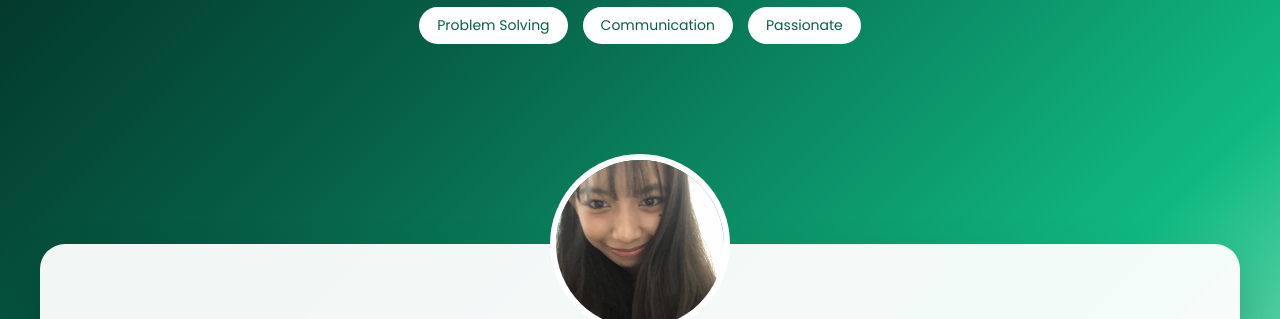
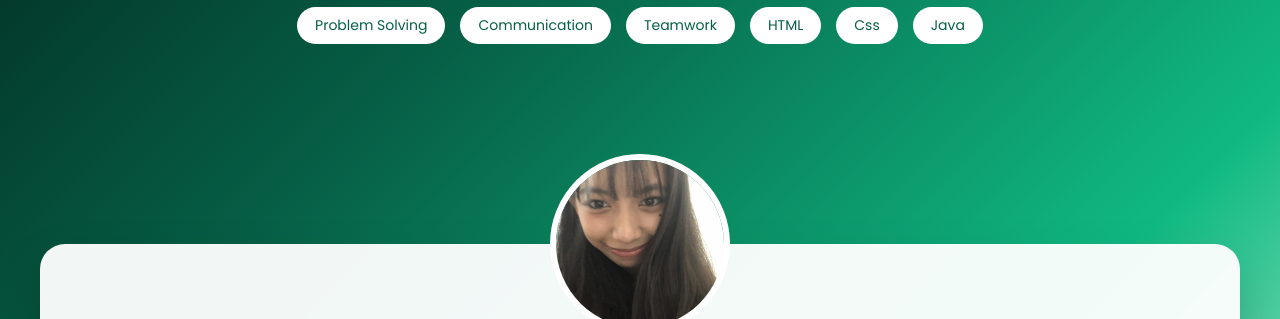
Before and after one commit to iraeraaa/portfolio, a plain HTML site: page index.html in a window 1280 px wide. Shown: the part 180-499 px from the top of the page. Drawn offline with Linux system fonts and the light colour scheme.

Commit message:
Update index.html

```diff
--- a/index.html
+++ b/index.html
@@ -182,7 +182,10 @@ footer{
     <div class="tags">
       <div class="tag">Problem Solving</div>
       <div class="tag">Communication</div>
-      <div class="tag">Passionate</div>
+      <div class="tag">Teamwork</div>
+      <div class="tag">HTML</div>
+      <div class="tag">Css</div>
+       <div class="tag">Java</div>
     </div>
   </div>
 
```
